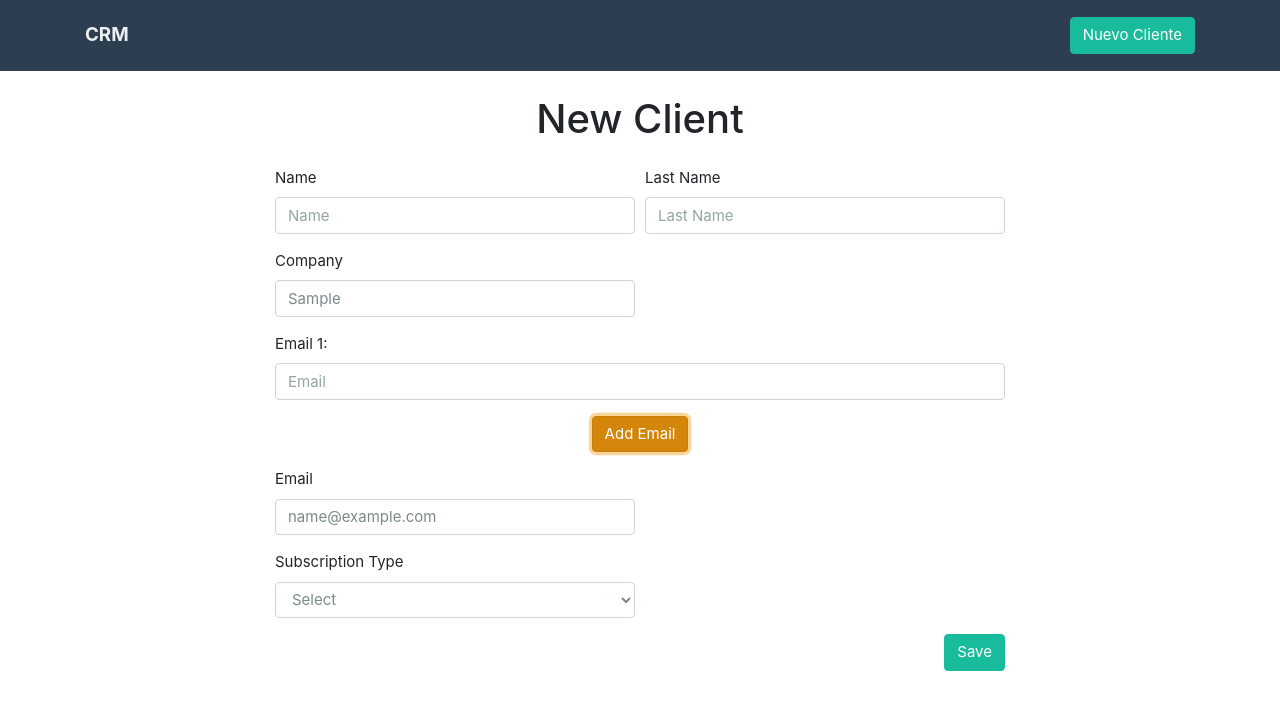
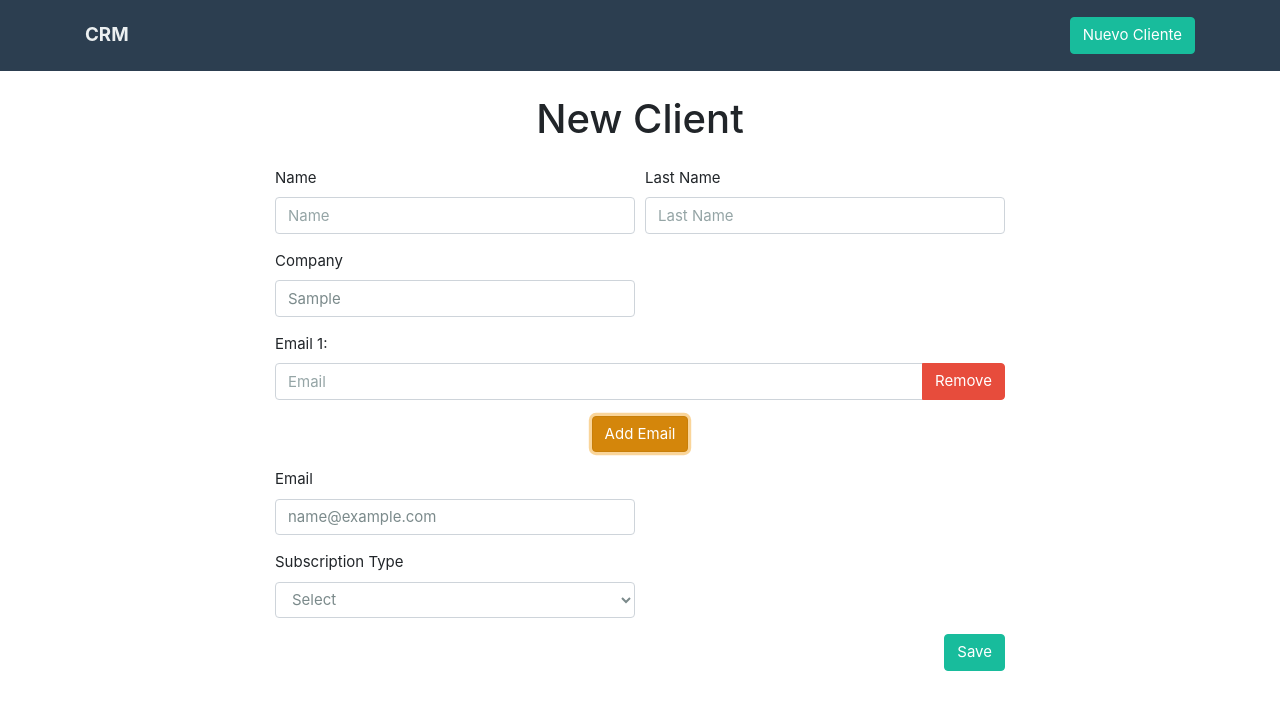
Before and after one commit to Georgge/crm-react-graphql, a React (Create React App) app in the folder client/: page /client/new in a window 1280 px wide. Both pictures are taken after typing "Sample", "name@example.com" into the empty fields and a click on the button "Add Email". Shown: the top 710 px of the page. Built offline with nearby package versions, Linux system fonts and the light colour scheme.

Commit message:
removing email fields with button 'remove'

```diff
--- a/client/src/components/NewClient.js
+++ b/client/src/components/NewClient.js
@@ -18,6 +18,12 @@
   newField = () => {
     this.setState({
       emails: this.state.emails.concat([{email: ''}]),
+    });
+  }
+
+  removeField = (i) => {
+    this.setState({
+      emails: this.state.emails.filter((email, index) => i !== index),
     });
   }
 
@@ -125,11 +131,22 @@
                     this.state.emails.map((input, index) => (
                       <div key={index} className="form-group  col-md-12">
                         <label>Email {index + 1}:</label>
-                        <input
-                          type="email"
-                          placeholder="Email"
-                          className="form-control"
-                        />
+                        <div className="input-group">
+                          <input
+                            type="email"
+                            placeholder="Email"
+                            className="form-control"
+                          />
+                          <div className="input-group-append">
+                            <button
+                              type="button"
+                              className="btn btn-danger"
+                              onClick={() => { this.removeField(index); }}
+                            >
+                              Remove
+                            </button>
+                          </div>
+                        </div>
                       </div>
                     ))
                   }
```
